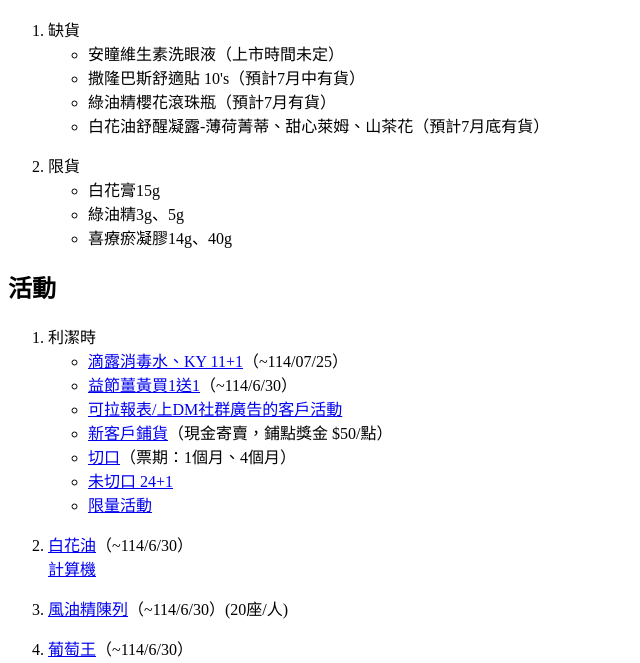
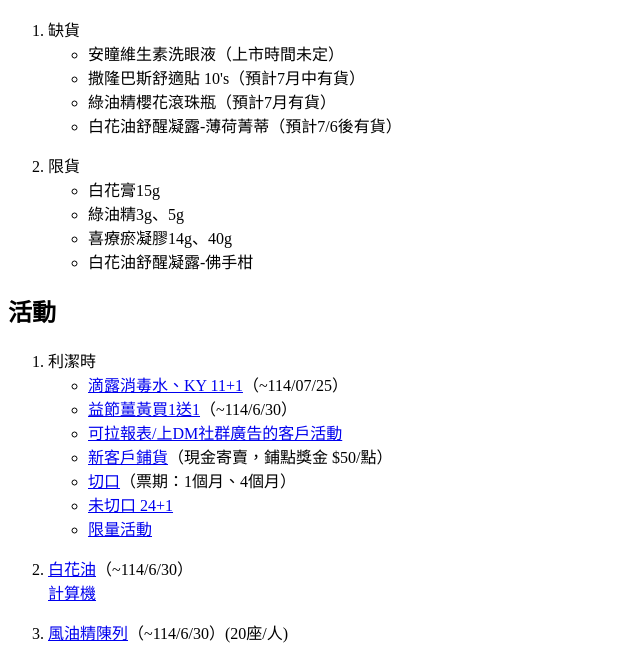
Before and after one commit to taic73162/activityannounce, a plain HTML site: page index.html in a window 1280 px wide. Shown: the part 127-790 px from the top of the page, without its empty margins (0-640 px from the left). Drawn offline with Linux system fonts and the light colour scheme.

Commit message:
Update index.html

```diff
--- a/index.html
+++ b/index.html
@@ -20,7 +20,7 @@
                 <li>安瞳維生素洗眼液（上市時間未定）</li>
                 <li>撒隆巴斯舒適貼 10's（預計7月中有貨）</li>
                 <li>綠油精櫻花滾珠瓶（預計7月有貨）</li>
-                <li>白花油舒醒凝露-薄荷菁蒂、甜心萊姆、山茶花（預計7月底有貨）</li>
+                <li>白花油舒醒凝露-薄荷菁蒂（預計7/6後有貨）</li>
             </ul>
         </li>
         <li>限貨
@@ -28,6 +28,7 @@
                 <li>白花膏15g</li>
                 <li>綠油精3g、5g</li>
                 <li>喜療瘀凝膠14g、40g</li>
+                <li>白花油舒醒凝露-佛手柑</li>
             </ul>
         </li>
     </ol>
```
